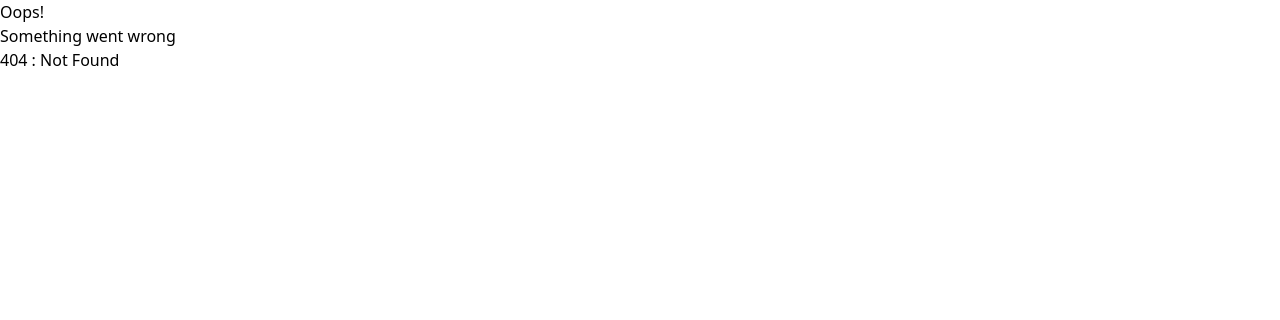
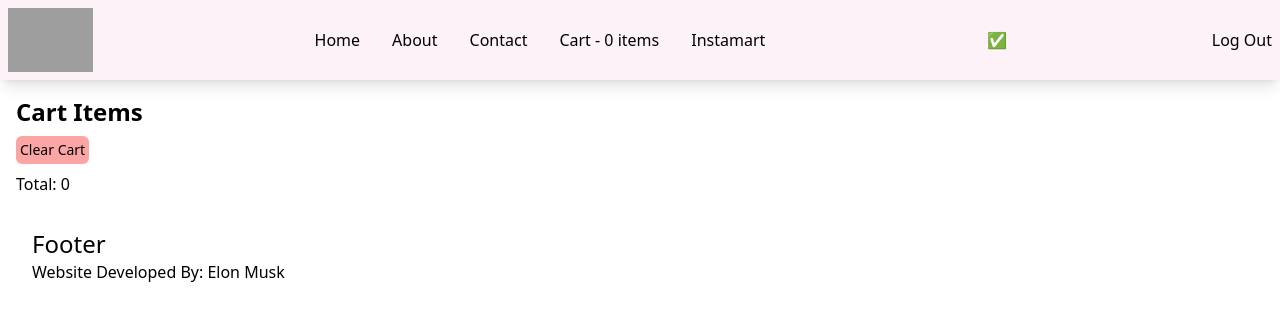
Before and after one commit to Gaurav-Barde/Namste_React, a React (Vite) app: page /cart in a window 1280 px wide. Before the commit this address had no page. Shown: the top 320 px of the page. Built offline with nearby package versions, Linux system fonts and the light colour scheme; grey boxes are pictures that could not be loaded.

Commit message:
Completed Chapter12

```diff
--- a/package.json
+++ b/package.json
@@ -36,8 +36,10 @@
     "util": "^0.12.5"
   },
   "dependencies": {
+    "@reduxjs/toolkit": "^1.9.2",
     "react": "^18.2.0",
     "react-dom": "^18.2.0",
+    "react-redux": "^8.0.5",
     "react-router-dom": "^6.7.0"
   }
 }
--- a/src/App.js
+++ b/src/App.js
@@ -11,6 +11,9 @@ import RestaurantMenu from "./components/RestaurantMenu";
 import Shimmer from "./components/Shimmer";
 import { createBrowserRouter, Outlet, RouterProvider } from "react-router-dom";
 import UserContext from "./utils/UserContext";
+import { Provider } from "react-redux";
+import store from "./utils/store";
+import Cart from "./components/Cart";
 
 const Instamart = lazy(() => import("./components/Instamart"));
 
@@ -22,11 +25,13 @@ const AppLayout = () => {
 
   return (
     <>
-      <UserContext.Provider value={{ user, setUser }}>
-        <Header />
-        <Outlet />
-        <Footer />
-      </UserContext.Provider>
+      <Provider store={store}>
+        <UserContext.Provider value={{ user, setUser }}>
+          <Header />
+          <Outlet />
+          <Footer />
+        </UserContext.Provider>
+      </Provider>
     </>
   );
 };
@@ -54,6 +59,11 @@ const appRouter = createBrowserRouter([
         path: "/restaurant/:resId",
         element: <RestaurantMenu />,
       },
+
+      {
+        path: "/cart",
+        element: <Cart />,
+      },
       {
         path: "/instamart",
         element: (
--- /dev/null
+++ b/src/components/Cart.js
@@ -0,0 +1,43 @@
+import { useDispatch, useSelector } from "react-redux";
+import { clearCart, removeItem } from "../utils/cartSlice";
+import CartItem from "./CartItem";
+
+const Cart = () => {
+  const items = useSelector((state) => state.cart.items);
+  const dispatch = useDispatch();
+
+  const handleRemoveItem = (item) => {
+    dispatch(removeItem(item));
+  };
+  return (
+    <div className="m-4">
+      <h1 className="font-bold text-2xl">Cart Items</h1>
+      <button
+        className="p-1 my-2 bg-red-300 rounded-md text-sm"
+        onClick={() => dispatch(clearCart())}
+      >
+        Clear Cart
+      </button>
+      <ul>
+        {items.map((item, index) => {
+          return (
+            <CartItem
+              key={index}
+              item={item}
+              {...item}
+              handleRemoveItem={handleRemoveItem}
+            />
+          );
+        })}
+      </ul>
+      <h1>
+        Total:{" "}
+        {items
+          .map((item) => item.price / 100)
+          .reduce((acc, current) => acc + current, 0)}
+      </h1>
+    </div>
+  );
+};
+
+export default Cart;
--- /dev/null
+++ b/src/components/CartItem.js
@@ -0,0 +1,20 @@
+import { IMG_CDN_URL } from "../constants";
+
+const CartItem = ({ name, price, category, handleRemoveItem, item }) => {
+  return (
+    <li className="flex flex-col">
+      <span className="my-2">
+        {name} ({category})
+      </span>
+      <span>₹{price / 100}</span>
+      <button
+        className="bg-red-400 p-1 w-20"
+        onClick={() => handleRemoveItem(item)}
+      >
+        Remove
+      </button>
+    </li>
+  );
+};
+
+export default CartItem;
--- a/src/components/Header.js
+++ b/src/components/Header.js
@@ -1,4 +1,5 @@
 import { useState, useContext } from "react";
+import { useSelector } from "react-redux";
 import { Link } from "react-router-dom";
 import useIsOnline from "../utils/useIsOnline";
 import userContext from "../utils/UserContext";
@@ -19,6 +20,8 @@ const Header = () => {
   const [isLoggedIn, setIsLoggedIn] = useState(true);
   const isOnline = useIsOnline();
   const { user } = useContext(userContext);
+
+  const items = useSelector((state) => state.cart.items);
 
   const handleIsLoggedIn = (boolean) => {
     setIsLoggedIn(boolean);
@@ -41,7 +44,7 @@ const Header = () => {
             <Link to="/contact">Contact</Link>
           </li>
           <li key={4} className="px-4">
-            Cart
+            <Link to="/cart">Cart - {items.length} items</Link>
           </li>
           <li key={5} className="px-4">
             <Link to="/instamart">Instamart</Link>
@@ -49,9 +52,6 @@ const Header = () => {
         </ul>
       </div>
       <h1>{isOnline ? "✅" : "🔴"}</h1>
-      <h4>
-        {user.name} <br /> {user.email}
-      </h4>
       {isLoggedIn ? (
         <button onClick={() => handleIsLoggedIn(false)}>Log Out</button>
       ) : (
--- a/src/components/RestaurantMenu.js
+++ b/src/components/RestaurantMenu.js
@@ -1,21 +1,27 @@
 import { useState, useEffect } from "react";
+import { useDispatch } from "react-redux";
 import { useParams } from "react-router-dom";
 import { IMG_CDN_URL } from "../constants";
+import { addItem } from "../utils/cartSlice";
 import useRestaurant from "../utils/useRestaurant";
 import Shimmer from "./Shimmer";
 
 const RestaurantMenu = () => {
   const { resId } = useParams();
+  const restaurant = useRestaurant(resId);
 
-  const restaurant = useRestaurant(resId);
+  const dispatch = useDispatch();
+
+  const handleAddToCart = (item) => {
+    dispatch(addItem(item));
+  };
 
   return !restaurant ? (
     <Shimmer />
   ) : (
-    <div className="menu">
-      <div>
-        <h1>{restaurant.id}</h1>
-        <h2>{restaurant.name}</h2>
+    <div className="p-4 flex">
+      <div className="mr-2">
+        <h1 className="text-2xl">{restaurant.name}</h1>
         <img
           src={IMG_CDN_URL + restaurant.cloudinaryImageId}
           className="restaurant-card-image"
@@ -30,7 +36,15 @@ const RestaurantMenu = () => {
         <h1>Menu</h1>
         <ul>
           {Object.values(restaurant?.menu?.items).map((item, index) => (
-            <li key={item.id}>{item.name}</li>
+            <li key={item.id} className="my-4">
+              <span className="mr-1">{item.name}</span>
+              <button
+                className="bg-green-300 p-1 px-2 rounded-md"
+                onClick={() => handleAddToCart(item)}
+              >
+                Add
+              </button>
+            </li>
           ))}
         </ul>
       </div>
--- /dev/null
+++ b/src/utils/cartSlice.js
@@ -0,0 +1,23 @@
+import { createSlice } from "@reduxjs/toolkit";
+
+const cartSlice = createSlice({
+  name: "cart",
+  initialState: {
+    items: [],
+  },
+  reducers: {
+    addItem: (state, action) => {
+      // do not return anything
+      state.items.push(action.payload);
+    },
+    removeItem: (state, action) => {
+      state.items.pop();
+    },
+    clearCart: (state) => {
+      state.items = [];
+    },
+  },
+});
+
+export const { addItem, removeItem, clearCart } = cartSlice.actions; // actions we'll use
+export default cartSlice.reducer; //reducer, we'll use this in store
--- /dev/null
+++ b/src/utils/store.js
@@ -0,0 +1,34 @@
+import { configureStore } from "@reduxjs/toolkit";
+import cartSlice from "./cartSlice";
+
+const store = configureStore({
+  reducer: {
+    cart: cartSlice,
+  },
+});
+
+export default store;
+
+/**
+ * Steps for using RTK
+ * Create a store
+ *    using configureStore()
+ * Wrap all components with Provider component
+ *    provide our store to store prop
+ *
+ * Create a slice
+ *    using createSlice()
+ *    name:
+ *    initialState:
+ *    reducers:
+ *    export slice.reducer & export const {actions} = slice.actions
+ * Add created slice into the store
+ *    const store = configureStore({reducer: {slice: slice}})
+ *
+ *
+ *
+ *
+ *
+ *
+ *
+ */
```
Also changed, not shown: 1 other file (tests, documents, lock files or other folders).
